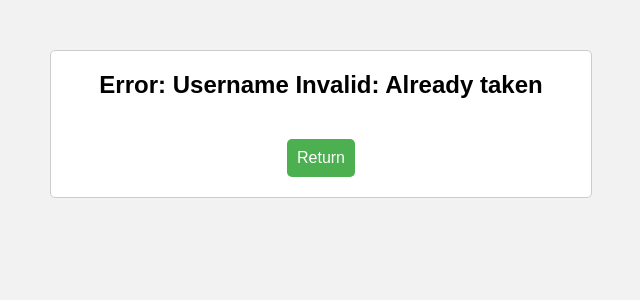
After one commit to Nikhil-Singla/the-dev-dossier, a PHP site: page /error.html in a window 1280 px wide. The commit adds this page. Shown: the top 300 px of the page, without its empty margins (319-959 px from the left). Run offline with PHP 8.4, Linux system fonts and the light colour scheme.

Commit message:
Error page, sql description and game code rewrite

```diff
--- a/classroom_projectdevelpoment/EECS447/HTML/Game/style.css
+++ b/classroom_projectdevelpoment/EECS447/HTML/Game/style.css
@@ -18,12 +18,16 @@ button {
 button:hover {
     background-color: #3e8e41;
 }
-#stats {
+#boxes {
     display: inline-block;
     text-align: left;
     padding: 10px;
     background-color: #f2f2f2;
     border-radius: 5px;
+    width:150px;
+    max-width:150px;
+    vertical-align: top;
+
 }
 .item {
     display: inline-block;
--- /dev/null
+++ b/classroom_projectdevelpoment/EECS447/HTML/SignUp/error.html
@@ -0,0 +1,43 @@
+<!DOCTYPE html>
+<html>
+<head>
+	<title>Error Page</title>
+	<style>
+		body {
+			text-align: center;
+			font-family: Arial, sans-serif;
+			background-color: #f2f2f2;
+		}
+		.box {
+			margin: 50px auto;
+			padding: 20px;
+			background-color: #fff;
+			border: 1px solid #ccc;
+			border-radius: 5px;
+			max-width: 500px;
+		}
+		h2 {
+			margin-top: 0;
+		}
+		button {
+			padding: 10px;
+			margin-top: 20px;
+			font-size: 16px;
+			background-color: #4CAF50;
+			color: white;
+			border: none;
+			border-radius: 5px;
+			cursor: pointer;
+		}
+		button:hover {
+			background-color: #3e8e41;
+		}
+	</style>
+</head>
+<body>
+	<div class="box">
+		<h2>Error: Username Invalid: Already taken</h2>
+		<button onclick="location.href='signupPage.html'">Return</button>
+	</div>
+</body>
+</html>
```
Also changed, not shown: classroom_projectdevelpoment/EECS447/HTML/Game/game.html (+28 -12 lines), classroom_projectdevelpoment/EECS447/HTML/Game/script.js (+0 -12 lines), classroom_projectdevelpoment/EECS447/HTML/SignUp/signupPage.html (+7 -3 lines), classroom_projectdevelpoment/EECS447/HTML/SignUp/signupStyle.css (+9 -48 lines), classroom_projectdevelpoment/EECS447/HTML/sql.txt (+4 -3 lines).
